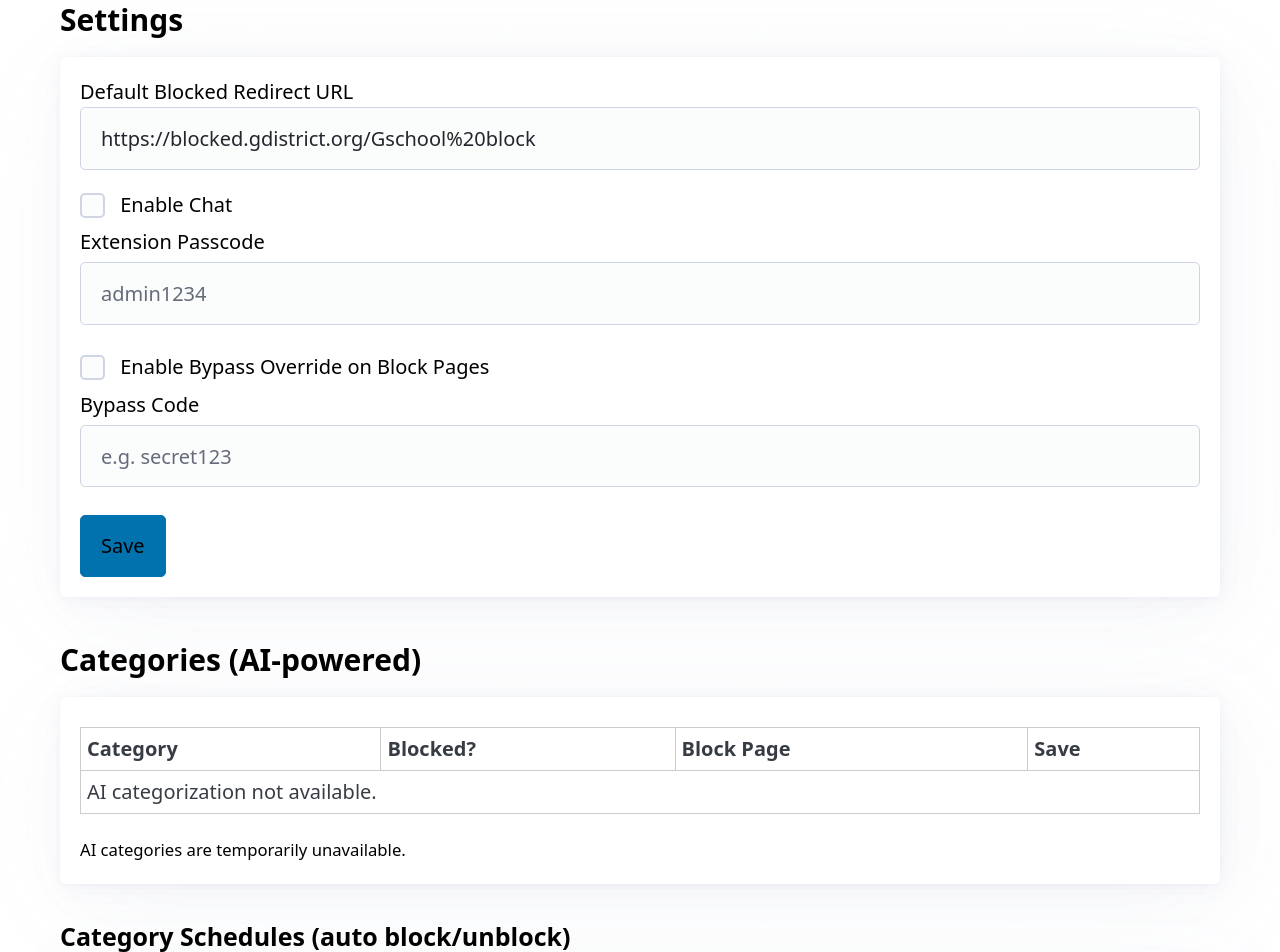
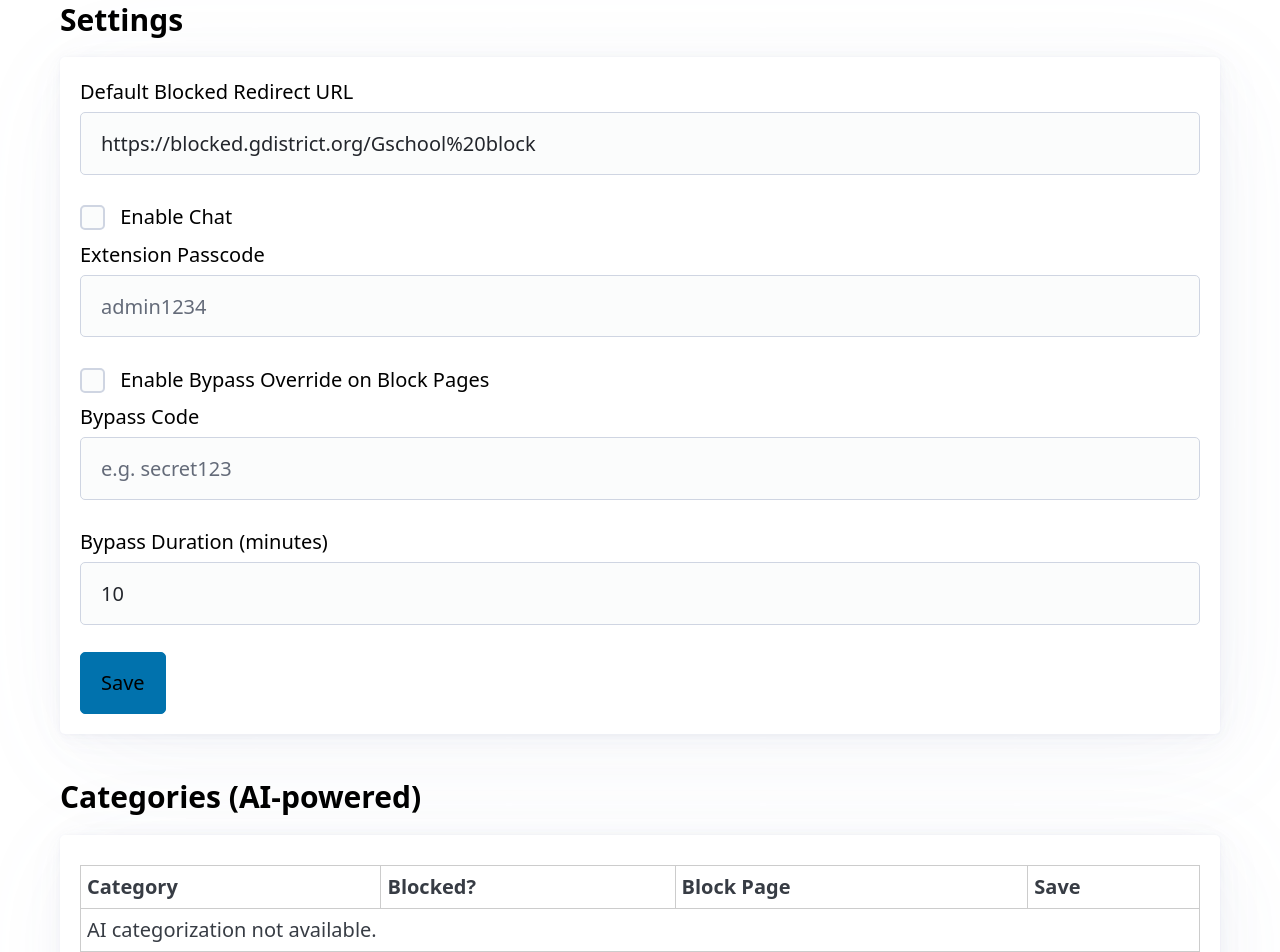
Before and after one commit to G-districts/still-cannot-win, a Python web app: template templates/admin.html in a window 1280 px wide. Shown: the part 88-1040 px from the top of the page. Run offline with Jinja, Linux system fonts and the light colour scheme; the template is opened without the code that fills it, so the values that code supplies are empty; some libraries are stand-ins or nearby versions.

Commit message:
Update admin.html

```diff
--- a/templates/admin.html
+++ b/templates/admin.html
@@ -20,7 +20,8 @@
 </nav>
 
 <h3>Settings</h3>
-<article  <label>Default Blocked Redirect URL
+<article>
+  <label>Default Blocked Redirect URL
     <input id="blocked" type="url" value="{{ data.settings.blocked_redirect|default('https://blocked.gdistrict.org/Gschool%20block') }}">
   </label>
   <label>
@@ -36,6 +37,9 @@
   </label>
   <label>Bypass Code
     <input id="bypassCode" type="password" value="{{ data.settings.bypass_code|default('') }}" placeholder="e.g. secret123">
+  </label>
+  <label>Bypass Duration (minutes)
+    <input id="bypassTTL" type="number" min="1" max="1440" value="{{ data.settings.bypass_ttl_minutes|default(10) }}">
   </label>
   <button id="save">Save</button>
   <small id="msg" style="margin-left:8px"></small>
@@ -242,7 +246,8 @@ document.getElementById('save').onclick = async()=>{
     chat_enabled: document.getElementById('chat').checked,
     passcode: document.getElementById('passcode').value,
     bypass_enabled: document.getElementById('bypassEnabled').checked,
-    bypass_code: document.getElementById('bypassCode').value
+    bypass_code: document.getElementById('bypassCode').value,
+    bypass_ttl_minutes: parseInt(document.getElementById('bypassTTL').value || '10', 10)
   };
   const r = await fetch('/api/settings',{
     method:'POST',
```
